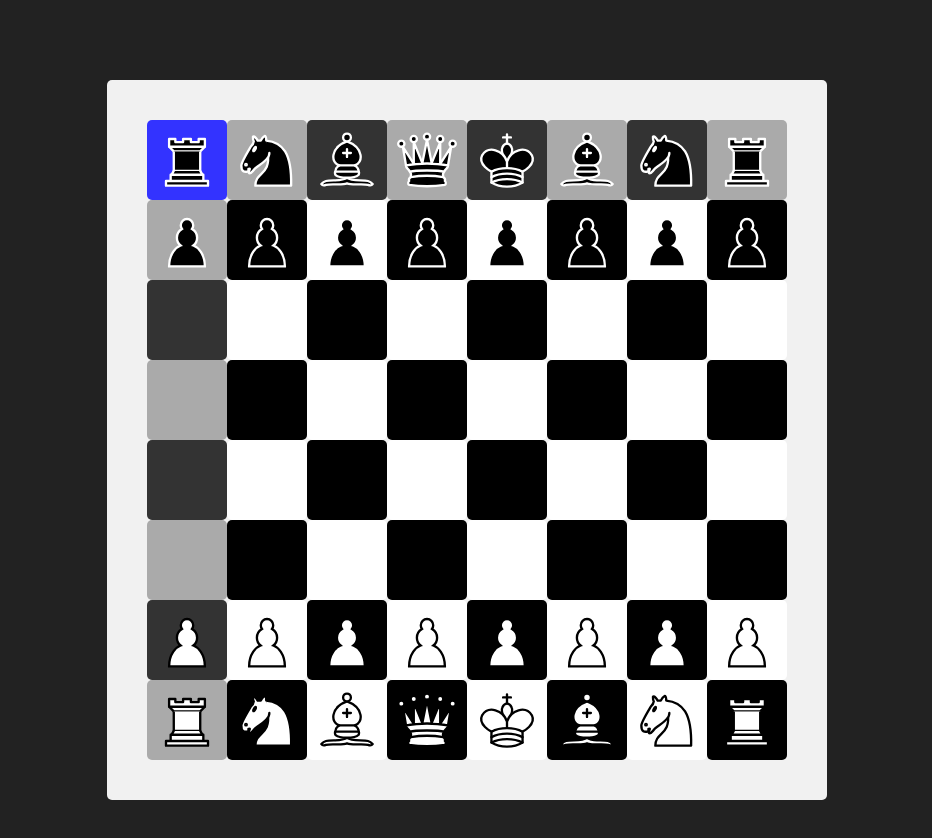
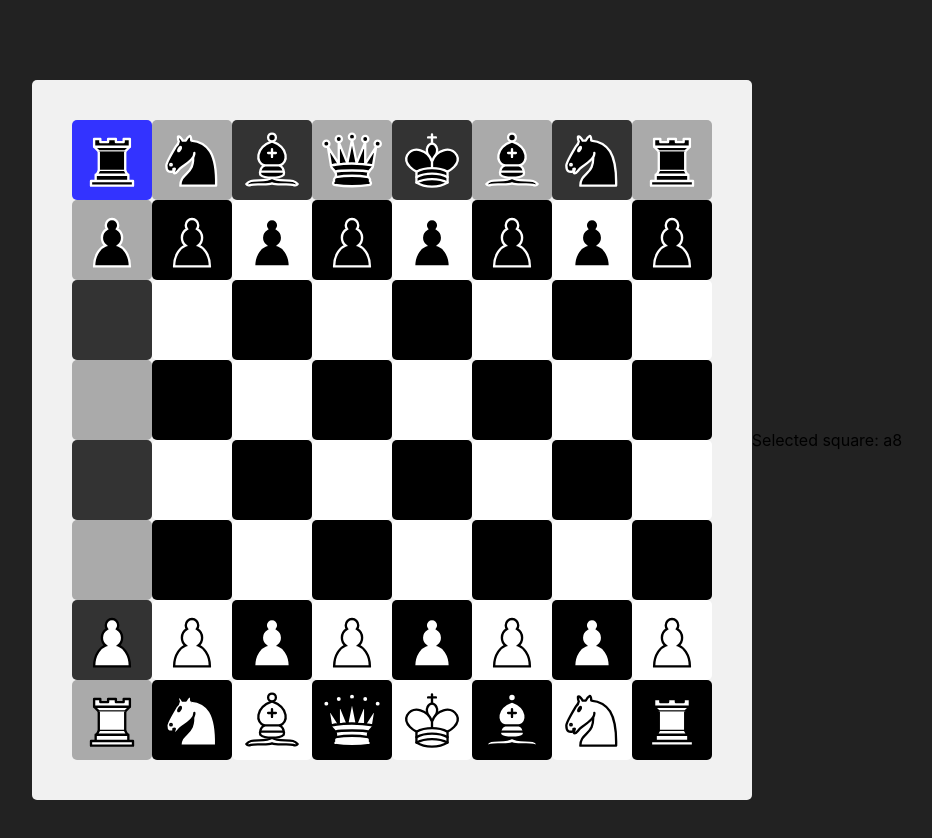
Before and after one commit to mat-sz/chess-web, a React (Create React App) app: page / in a window 1280 px wide. Both pictures are taken after a click on the element 360 px from the left and 160 px from the top of the page. Shown: the top 838 px of the page, without its empty margins (173-1105 px from the left). Built offline with nearby package versions, Linux system fonts and the light colour scheme; the HTML template or start-up script is replaced by a standard one.

Commit message:
added information about selected square

```diff
--- a/src/components/Board.tsx
+++ b/src/components/Board.tsx
@@ -1,6 +1,6 @@
 import React, { useMemo, useState } from 'react';
 import { useSelector } from 'react-redux';
-import { possibleMoves } from '../functions/board';
+import { indexToAN, possibleMoves } from '../functions/board';
 
 import { StateType } from '../reducers';
 import { Square } from './Square';
@@ -18,6 +18,7 @@ export const Board: React.FC = () => {
   );
 
   return (
+    <>
       <div className="board">
         {board.map((type, i) => (
           <Square
@@ -29,5 +30,11 @@ export const Board: React.FC = () => {
           />
         ))}
       </div>
+      <div className="info">
+        {typeof selectedIndex === 'number' && (
+          <span>Selected square: {indexToAN(selectedIndex)}</span>
+        )}
+      </div>
+    </>
   );
 };
```
Lines whose indentation alone changed are shown as unchanged.
